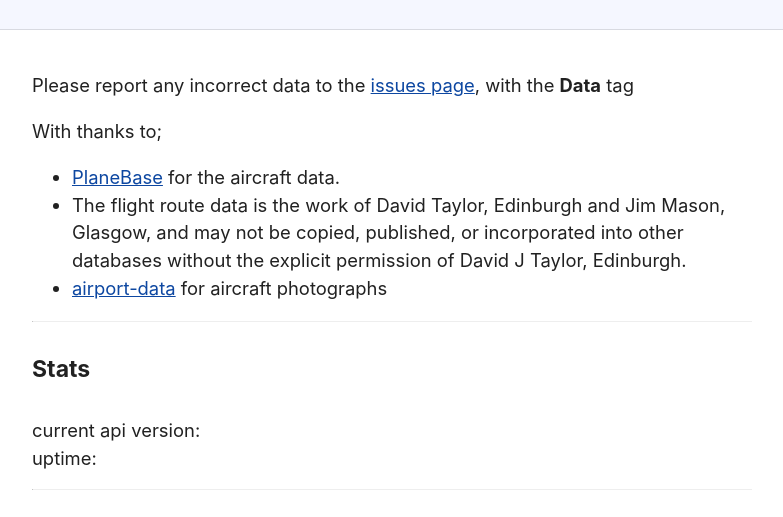
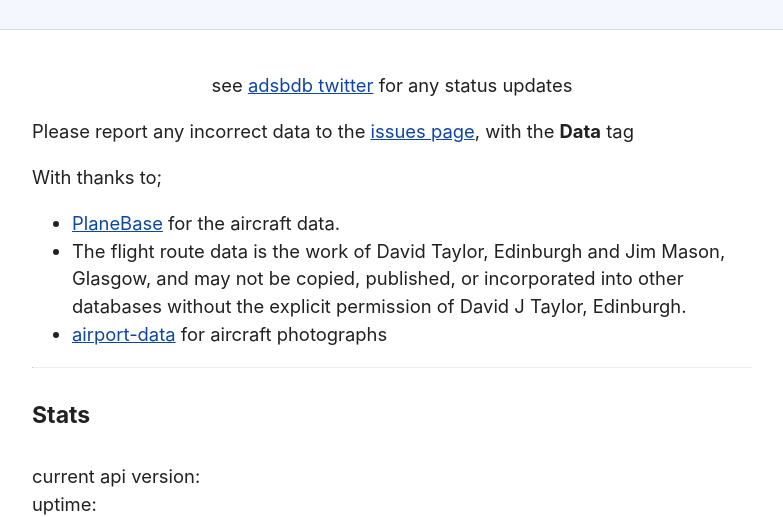
Before and after one commit to mrjackwills/adsbdb, a plain HTML site: page site/index.html in a window 1280 px wide. Shown: the part 281-798 px from the top of the page, without its empty margins (248-1031 px from the left). Drawn offline with Linux system fonts and the light colour scheme; no server answers.

Commit message:
docs: twitter links added

```diff
--- a/site/index.html
+++ b/site/index.html
@@ -27,7 +27,11 @@
 	</header>
 
 	<main>
-		<p> Please report any incorrect data to the <a href="https://github.com/mrjackwills/adsbdb/issues/new/choose" target='_blank' rel='noopener noreferrer'>issues page</a>, with the <strong>Data</strong> tag</p>
+		<p align="center">
+			see <a href='https://twitter.com/adsbdb' target='_blank' rel='noopener noreferrer'>adsbdb twitter</a> for any status updates
+		</p>
+
+		<p> Please report any incorrect data to the <a href="https://github.com/mrjackwills/adsbdb/issues/" target='_blank' rel='noopener noreferrer'>issues page</a>, with the <strong>Data</strong> tag</p>
 
 		With thanks to;
 		<ul>
```
Also changed, not shown: README.md.
